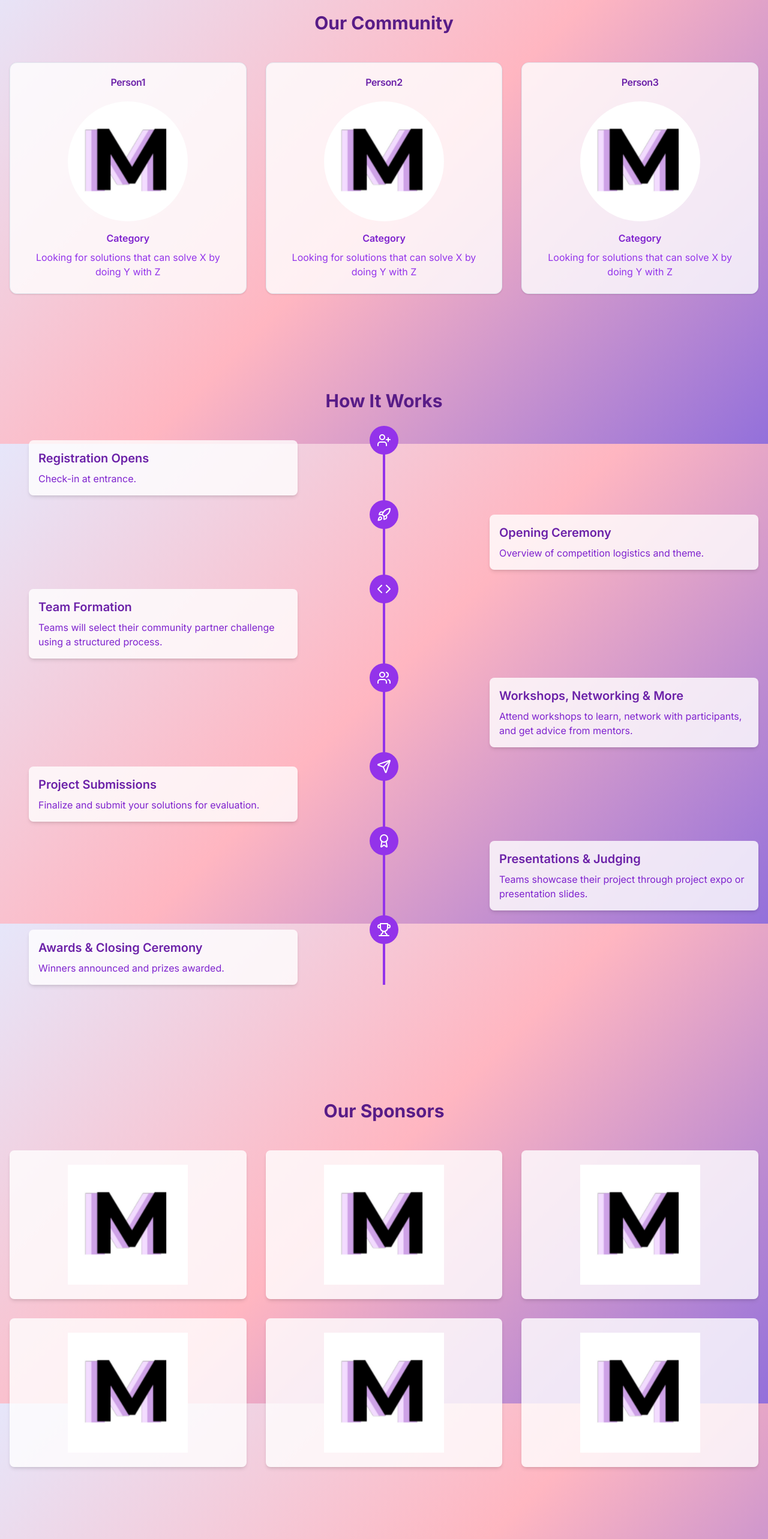
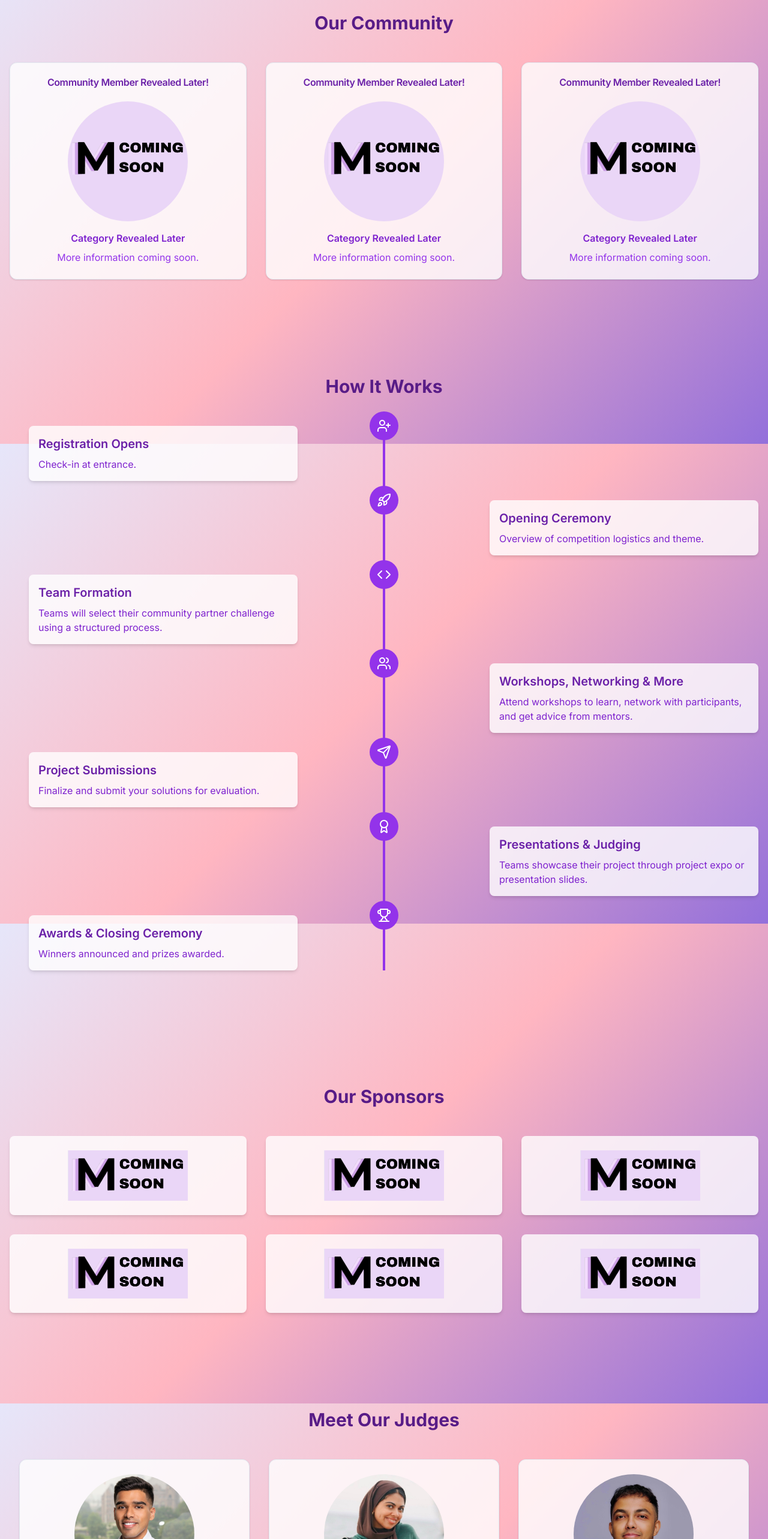
Before and after one commit to PakmanGames/medsprint2025, a Next.js app: page / in a window 1280 px wide. Shown: the part 860-3426 px from the top of the page at 60% size. Built offline with nearby package versions, Linux system fonts and the light colour scheme.

Commit message:
Replace placeholder stuff with coming soon details

```diff
--- a/components/Community.js
+++ b/components/Community.js
@@ -3,22 +3,22 @@ import { Card, CardContent, CardHeader, CardTitle } from '@/components/ui/card';
 
 const communityMembers = [
   {
-    name: 'Person1',
-    image: '/medsprintlogo.png',
-    category: 'Category',
-    problem: 'Looking for solutions that can solve X by doing Y with Z'
+    name: 'Community Member Revealed Later!',
+    image: '/coming-soon-square.png',
+    category: 'Category Revealed Later',
+    problem: 'More information coming soon.'
   },
   {
-    name: 'Person2',
-    image: '/medsprintlogo.png',
-    category: 'Category',
-    problem: 'Looking for solutions that can solve X by doing Y with Z'
+    name: 'Community Member Revealed Later!',
+    image: '/coming-soon-square.png',
+    category: 'Category Revealed Later',
+    problem: 'More information coming soon.'
   },
   {
-    name: 'Person3',
-    image: '/medsprintlogo.png',
-    category: 'Category',
-    problem: 'Looking for solutions that can solve X by doing Y with Z'
+    name: 'Community Member Revealed Later!',
+    image: '/coming-soon-square.png',
+    category: 'Category Revealed Later',
+    problem: 'More information coming soon.'
   }
 ];
 
--- a/components/Sponsors.js
+++ b/components/Sponsors.js
@@ -1,12 +1,12 @@
 import Image from 'next/image';
 
 const sponsors = [
-  { name: 'MedSprint', logo: '/medsprintlogo.png' },
-  { name: 'MedSprint', logo: '/medsprintlogo.png' },
-  { name: 'MedSprint', logo: '/medsprintlogo.png' },
-  { name: 'MedSprint', logo: '/medsprintlogo.png' },
-  { name: 'MedSprint', logo: '/medsprintlogo.png' },
-  { name: 'MedSprint', logo: '/medsprintlogo.png' },
+  { name: 'MedSprint', logo: '/coming-soon.png' },
+  { name: 'MedSprint', logo: '/coming-soon.png' },
+  { name: 'MedSprint', logo: '/coming-soon.png' },
+  { name: 'MedSprint', logo: '/coming-soon.png' },
+  { name: 'MedSprint', logo: '/coming-soon.png' },
+  { name: 'MedSprint', logo: '/coming-soon.png' },
 ];
 
 export default function Sponsors() {
```
